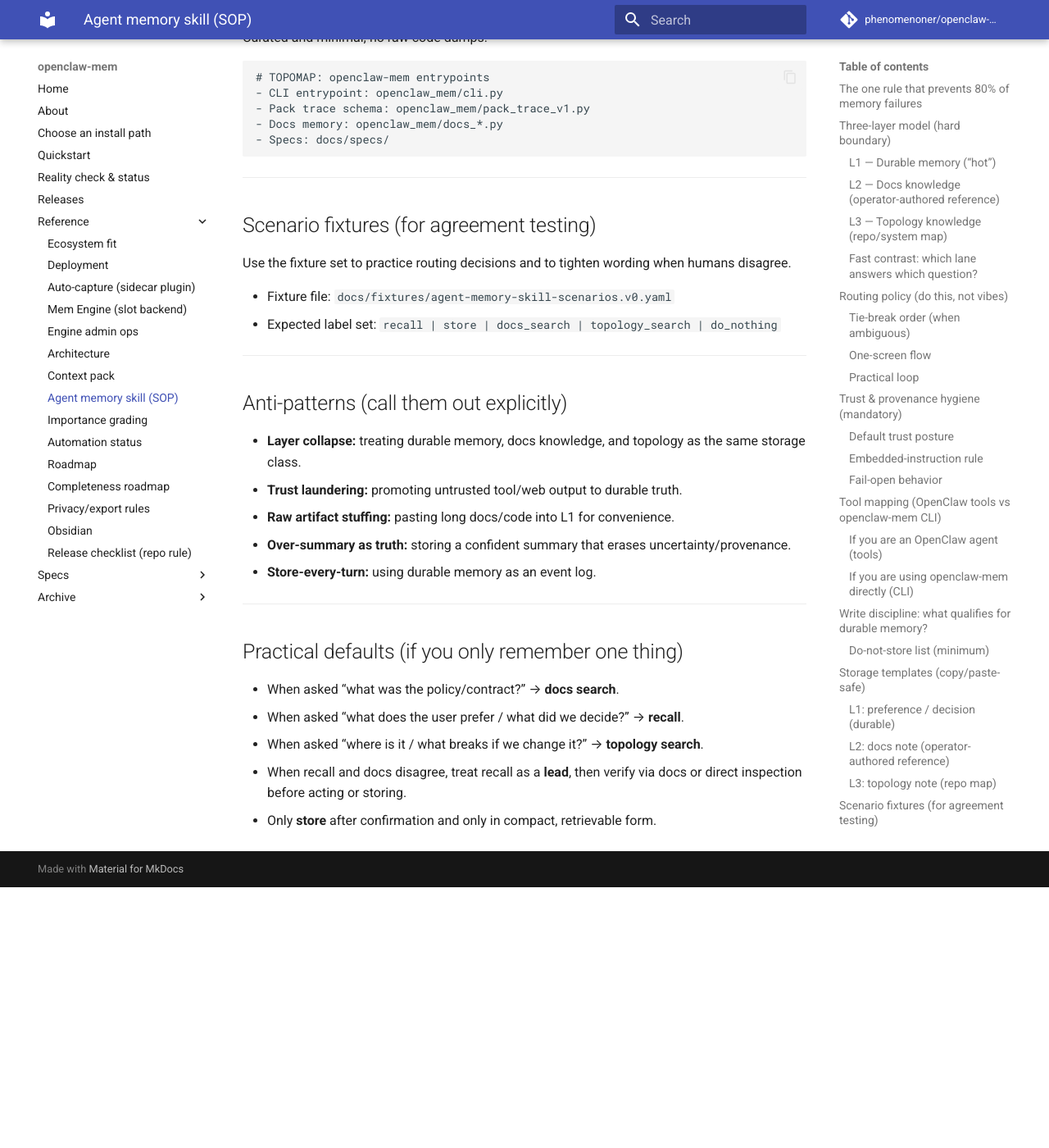
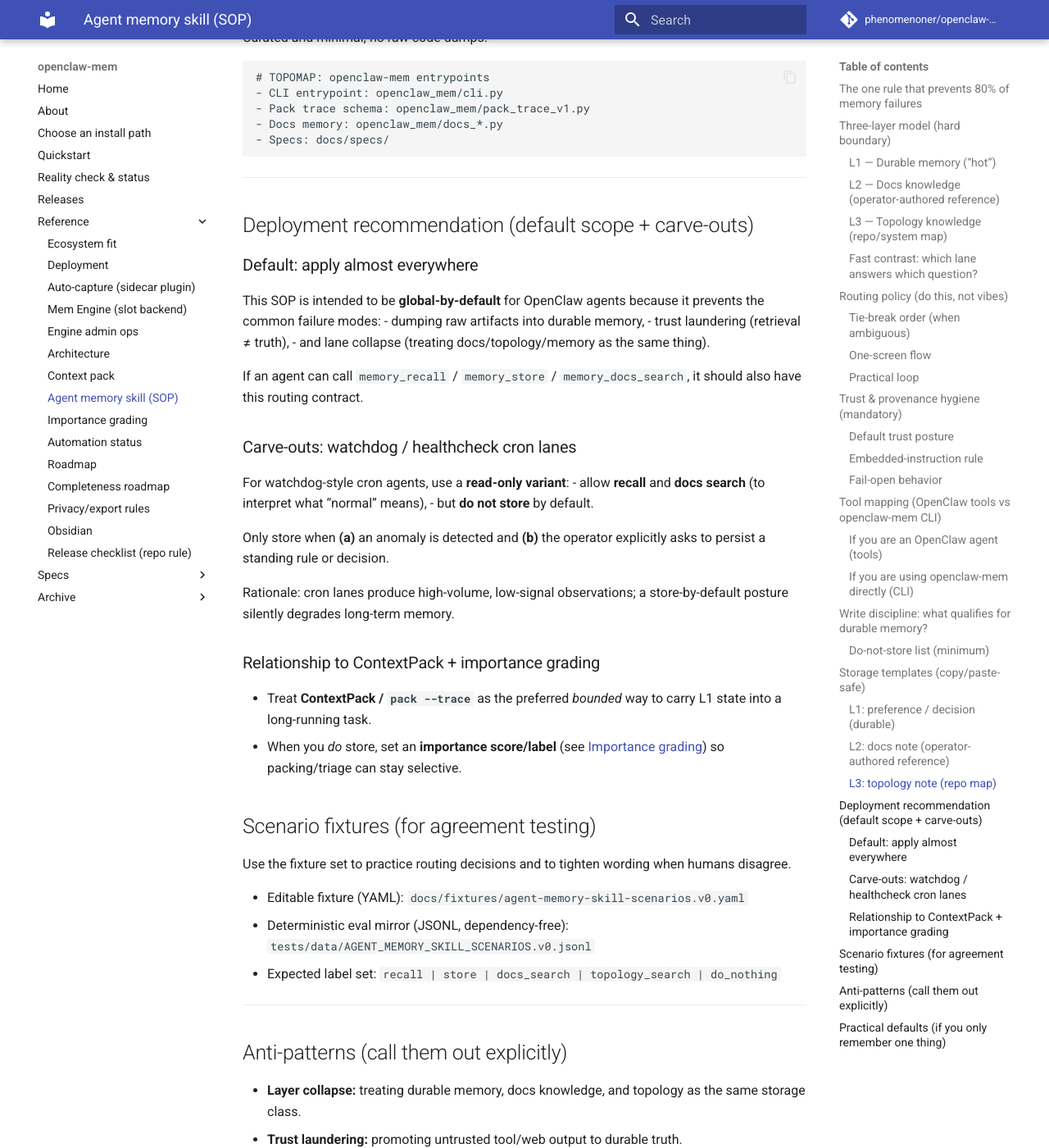
Before and after one commit to phenomenoner/openclaw-mem, an MkDocs documentation site: the page built from docs/agent-memory-skill.md, in a window 1280 px wide and 1400 px high, scrolled down 4383 px. Shown: the whole window at 82% size. Built offline with MkDocs 1.6.1 and Material for MkDocs 9.7.7, drawn with Linux system fonts in a browser that asks for light colours; comment, search, counter and statistics services are not loaded; before the commit the page ends 5465 px from its top, so only the background shows below that.

Commit message:
docs: surface agent memory skill; wire to pack/importance/eval

```diff
--- a/docs/agent-memory-skill.md
+++ b/docs/agent-memory-skill.md
@@ -169,11 +169,38 @@
 
 ---
 
+## Deployment recommendation (default scope + carve-outs)
+
+### Default: apply almost everywhere
+
+This SOP is intended to be **global-by-default** for OpenClaw agents because it prevents the common failure modes:
+- dumping raw artifacts into durable memory,
+- trust laundering (retrieval ≠ truth),
+- and lane collapse (treating docs/topology/memory as the same thing).
+
+If an agent can call `memory_recall` / `memory_store` / `memory_docs_search`, it should also have this routing contract.
+
+### Carve-outs: watchdog / healthcheck cron lanes
+
+For watchdog-style cron agents, use a **read-only variant**:
+- allow **recall** and **docs search** (to interpret what “normal” means),
+- but **do not store** by default.
+
+Only store when **(a)** an anomaly is detected and **(b)** the operator explicitly asks to persist a standing rule or decision.
+
+Rationale: cron lanes produce high-volume, low-signal observations; a store-by-default posture silently degrades long-term memory.
+
+### Relationship to ContextPack + importance grading
+
+- Treat **ContextPack / `pack --trace`** as the preferred *bounded* way to carry L1 state into a long-running task.
+- When you *do* store, set an **importance score/label** (see [Importance grading](importance-grading.md)) so packing/triage can stay selective.
+
 ## Scenario fixtures (for agreement testing)
 
 Use the fixture set to practice routing decisions and to tighten wording when humans disagree.
 
-- Fixture file: `docs/fixtures/agent-memory-skill-scenarios.v0.yaml`
+- Editable fixture (YAML): `docs/fixtures/agent-memory-skill-scenarios.v0.yaml`
+- Deterministic eval mirror (JSONL, dependency-free): `tests/data/AGENT_MEMORY_SKILL_SCENARIOS.v0.jsonl`
 - Expected label set: `recall | store | docs_search | topology_search | do_nothing`
 
 ---
```
Also changed, not shown: QUICKSTART.md (+1 -0 lines), README.md (+1 -0 lines), docs/context-pack.md (+1 -0 lines), docs/importance-grading.md (+5 -0 lines), docs/install-modes.md (+2 -0 lines), docs/quickstart.md (+4 -0 lines), 2 other files.
